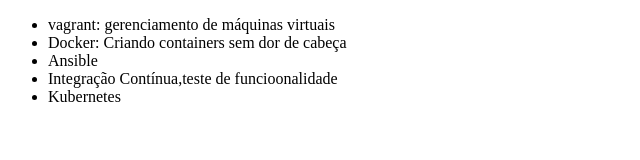
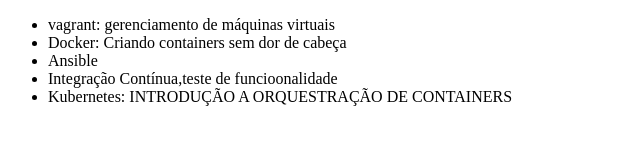
Before and after one commit to Ricardokouhai/Alura-git, a plain HTML site: page index.html in a window 1280 px wide. Shown: the whole page, without its empty margins (0-640 px from the left). Drawn offline with Linux system fonts and the light colour scheme.

Commit message:
Alterando o nome do curso de Kubernetes

```diff
--- a/index.html
+++ b/index.html
@@ -10,7 +10,7 @@
         <li>Docker: Criando containers sem dor de cabeça</li>
         <li>Ansible</li>
         <li>Integração Contínua,teste de funcioonalidade</li>
-        <li>Kubernetes</li>
+        <li>Kubernetes: INTRODUÇÃO A ORQUESTRAÇÃO DE CONTAINERS</li>
     </ul>
 </body>
 </html>
```
